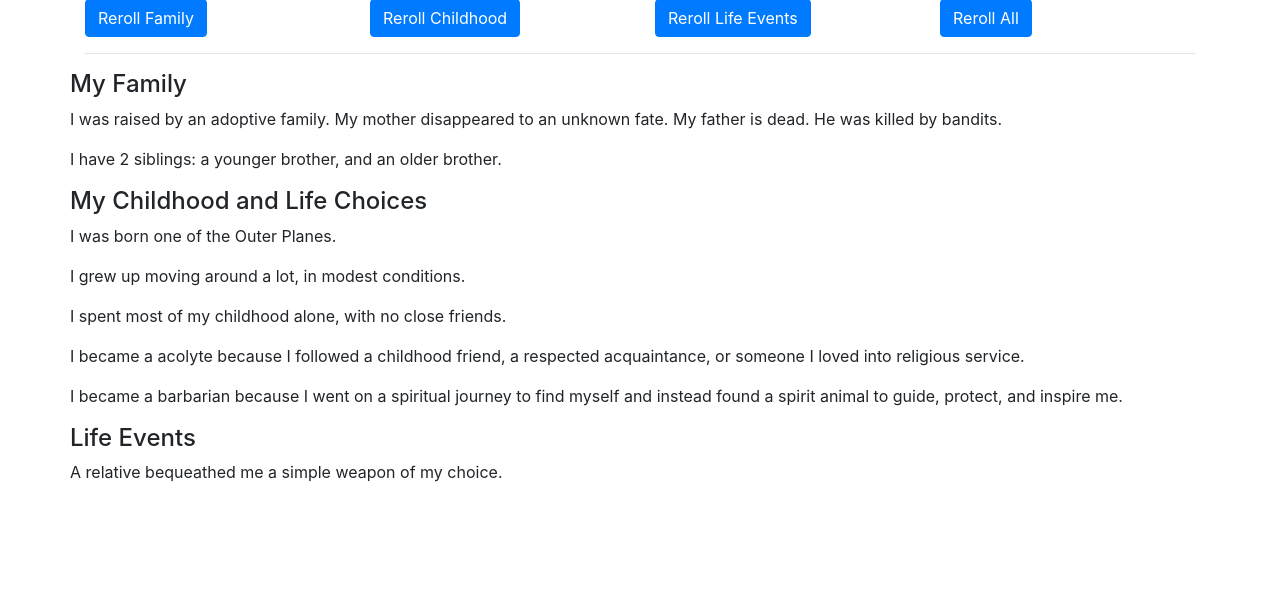
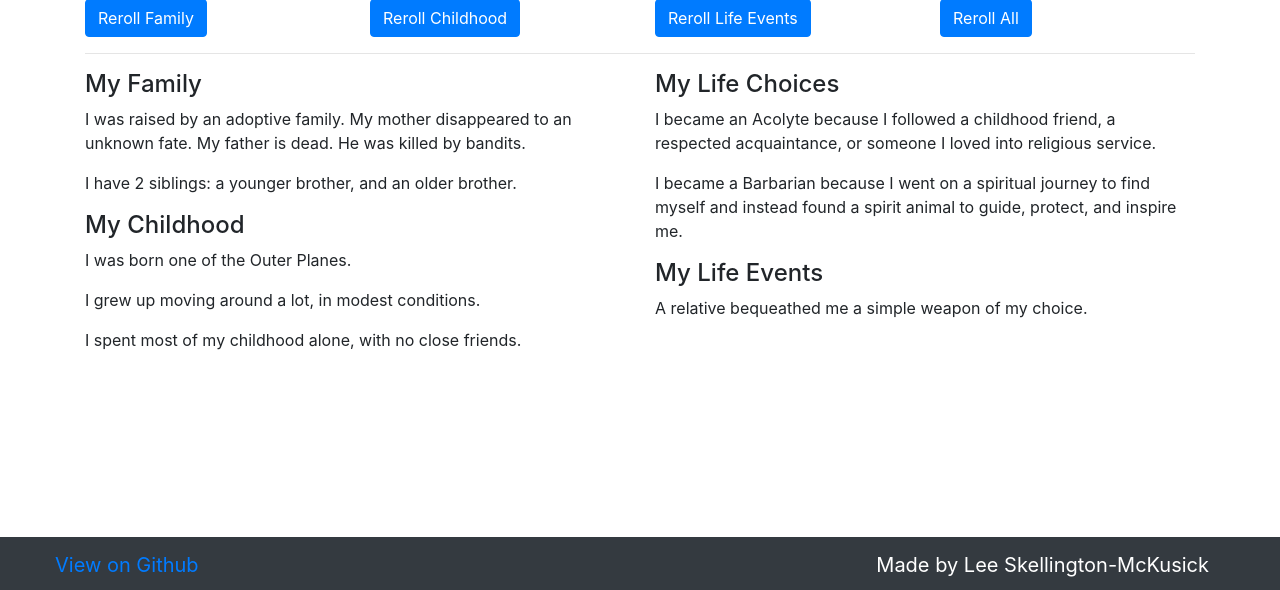
Before and after one commit to LeeMcKusick/origen, a React (Create React App) app: page / in a window 1280 px wide. Shown: the part 207-797 px from the top of the page. Built offline with nearby package versions, Linux system fonts and the light colour scheme.

Commit message:
Update Class/Background Grammar, and added footer

```diff
--- a/src/components/App.js
+++ b/src/components/App.js
@@ -1,5 +1,10 @@
 import React from 'react';
 import 'bootstrap/dist/css/bootstrap.min.css';
+
+import Navbar from 'react-bootstrap/Navbar';
+import Container from 'react-bootstrap/Container';
+import Row from 'react-bootstrap/Row';
+import Col from 'react-bootstrap/Col';
 
 import logo from '../logo.svg';
 import '../styles/App.css';
@@ -12,7 +17,7 @@ class App extends React.Component {
     this.state = {
       race: {name: "human", label: "Human"},
       class: { name: "barbarian", label: "Barbarian" },
-      background: { name: "acolyte", label: "Acolyte"},
+      background: { name: "acolyte", label: "Acolyte", textLabel: "an Acolyte" },
       subrace: {name: '', label: ''},
       charisma: {"name": "10", "label": "10", "modifier": 0},
       age: 20
@@ -53,10 +58,21 @@ class App extends React.Component {
 
         <Backstory
         race={this.state.race}
-        class={this.state.class.name}
-        background={this.state.background.name}
+        class={this.state.class}
+        background={this.state.background}
         charisma={this.state.charisma}
         age={this.state.age}></Backstory>
+
+        <Navbar fixed="bottom" bg="dark" variant='dark'>
+          <Container>
+            <Row>
+            <Navbar.Brand><a href="https://github.com/LeeMcKusick/origen">View on Github</a></Navbar.Brand>
+            </Row>
+            <Row>
+            <Navbar.Brand>Made by Lee Skellington-McKusick</Navbar.Brand>
+            </Row>
+          </Container>
+        </Navbar>
       </div>
     );
   }
--- a/src/components/Backstory.js
+++ b/src/components/Backstory.js
@@ -169,7 +169,6 @@ class Backstory extends React.Component {
 
     }
 
-
     generateLifeEvents = () => {
         console.log(this.props.age);
         let lifeAge = this.getResult("numLifeEvents", Number(this.props.age));
@@ -204,8 +203,6 @@ class Backstory extends React.Component {
         })
 
     }
-
-
 
     genState = (field) => {
         switch(field) {
@@ -258,12 +255,12 @@ class Backstory extends React.Component {
                 break;
             case "background":
                 this.setState({
-                    backgroundReason: this.getResult(this.props.background, this.roll(6) )
+                    backgroundReason: this.getResult(this.props.background.name, this.roll(6) )
                 });
                 break;
             case "class":
                 this.setState({
-                    classReason: this.getResult(this.props.class, this.roll(6) )
+                    classReason: this.getResult(this.props.class.name, this.roll(6) )
                 });
                 break;
             default:
@@ -345,6 +342,8 @@ class Backstory extends React.Component {
             </Row>
             <hr/>
             <Row>
+            <Col>
+                <Container><Row>
                     <h4>My Family</h4>
                 </Row>
                 <Row>
@@ -352,9 +351,10 @@ class Backstory extends React.Component {
                 </Row>
                 <Row>
                     <p><span class="siblings">I have {this.state.siblings.length ? this.state.siblings.length : 'no'} {this.state.siblings.length === 1 ? 'sibling' : 'siblings'}</span><span>{sibOut}</span>.</p>
-            </Row>
+                </Row></Container>
+                <Container>
                 <Row>
-                <h4>My Childhood and Life Choices</h4>
+                    <h4>My Childhood</h4>
                 </Row>
                 <Row>
                     <p>I was born {this.state.birthplace}.</p>
@@ -365,16 +365,27 @@ class Backstory extends React.Component {
                 <Row>
                     <p>{this.state.childhoodMemories}</p>
                 </Row>
+                </Container>
+            </Col>
+            <Col>
+            <Container>
                 <Row>
-                <p>I became a {this.props.background} because {this.state.backgroundReason}</p>
+                    <h4>My Life Choices</h4>
                 </Row>
                 <Row>
-                <p>I became a {this.props.class} because {this.state.classReason}</p>
+                    <p>I became {this.props.background.textLabel} because {this.state.backgroundReason}</p>
                 </Row>
                 <Row>
-                <h4>Life Events</h4>
+                    <p>I became a {this.props.class.label} because {this.state.classReason}</p>
+                </Row>
+                </Container>
+                <Container>
+                <Row>
+                    <h4>My Life Events</h4>
                 </Row>
                 {lifeEvents}
+                </Container></Col>
+            </Row>
         </Container>
         );
     }
--- a/src/data/characterOptions.json
+++ b/src/data/characterOptions.json
@@ -54,18 +54,18 @@
         {"name": "wizard", "label": "Wizard"}
     ],
     "background": [
-        {"name": "acolyte", "label": "Acolyte"},
-        {"name": "charlatan", "label": "Charlatan"},
-        {"name": "criminal", "label": "Criminal/Spy"},
-        {"name": "entertainer", "label": "Entertainer"},
-        {"name": "folkhero", "label": "Folk Hero"},
-        {"name": "guildartisan", "label": "Guild Artisan/Guild Merchant"},
-        {"name": "noble", "label": "Noble"},
-        {"name": "outlander", "label": "Outlander"},
-        {"name": "sage", "label": "Sage"},
-        {"name": "sailor", "label": "Sailor"},
-        {"name": "soldier", "label": "Soldier"},
-        {"name": "urchin", "label": "Urchin"}
+        {"name": "acolyte", "label": "Acolyte", "textLabel": "an Acolyte"},
+        {"name": "charlatan", "label": "Charlatan", "textLabel": "a Charlatan"},
+        {"name": "criminal", "label": "Criminal/Spy", "textLabel": "a Criminal/Spy"},
+        {"name": "entertainer", "label": "Entertainer", "textLabel": "an Entertainer"},
+        {"name": "folkhero", "label": "Folk Hero", "textLabel": "a Folk Hero"},
+        {"name": "guildartisan", "label": "Guild Artisan/Merchant", "textLabel": "a Guild Artisan/Merchant"},
+        {"name": "noble", "label": "Noble", "textLabel": "a Noble"},
+        {"name": "outlander", "label": "Outlander", "textLabel": "an Outlander"},
+        {"name": "sage", "label": "Sage", "textLabel": "a Sage"},
+        {"name": "sailor", "label": "Sailor", "textLabel": "a Sailor"},
+        {"name": "soldier", "label": "Soldier", "textLabel": "a Soldier"},
+        {"name": "urchin", "label": "Urchin", "textLabel": "an Urchin"}
     ],
     "charisma": [
         {"name": "6", "label": "6", "modifier": -2},
```
Lines whose indentation alone changed are shown as unchanged.
